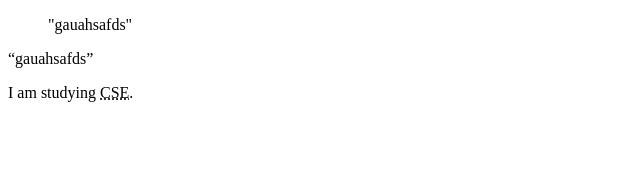
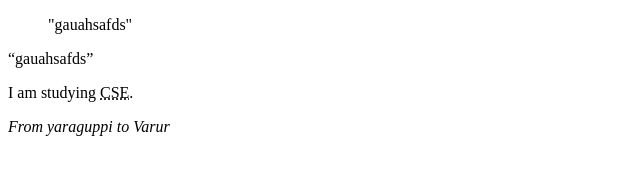
Before and after one commit to fayazsoratoor-Engineer/BCSL504, a plain HTML site: page lab2/index.html in a window 1280 px wide. Shown: the whole page, without its empty margins (0-640 px from the left). Drawn offline with Linux system fonts and the light colour scheme.

Commit message:
intial comit

```diff
--- a/lab2/index.html
+++ b/lab2/index.html
@@ -12,6 +12,6 @@
   I am studying
   <abbr title="Computer Science and Engineering">CSE</abbr>.
 </p>
-
+  <address>From yaraguppi to Varur</address>
 </body>
 </html>
```
